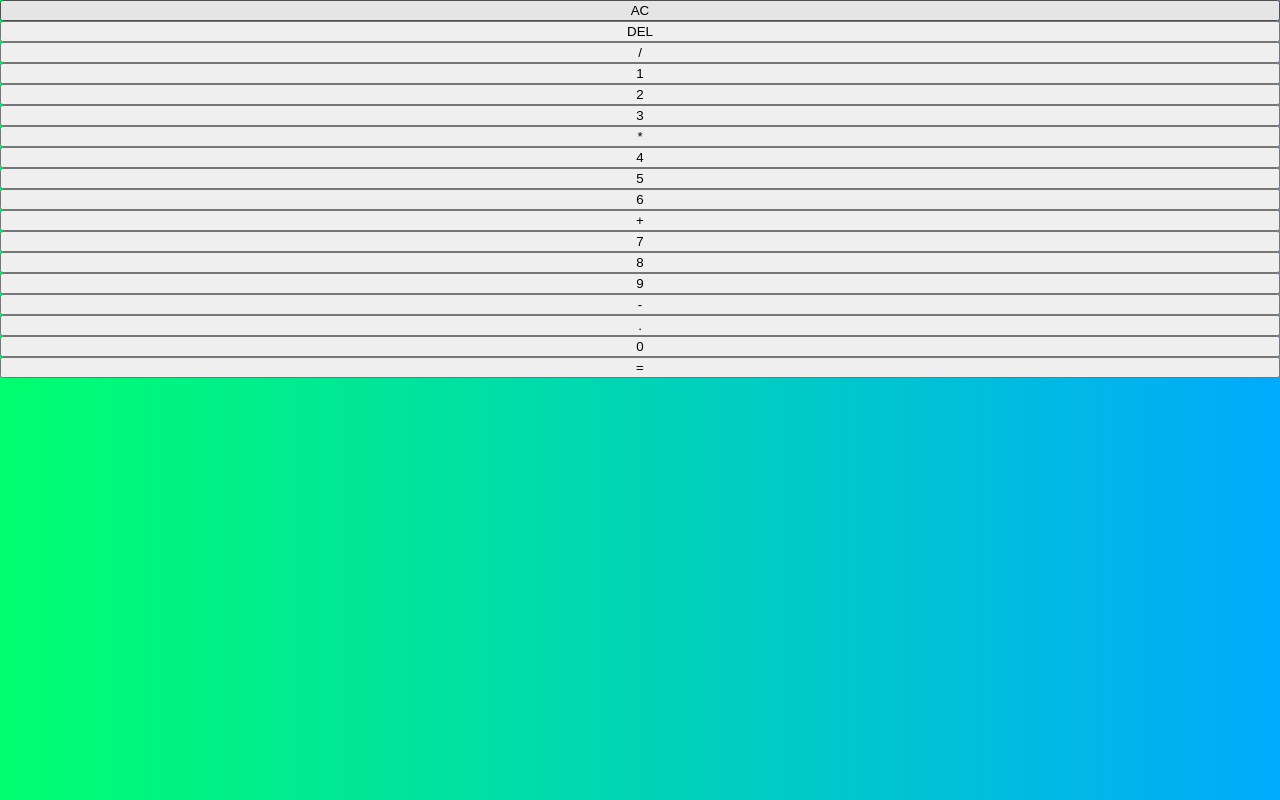
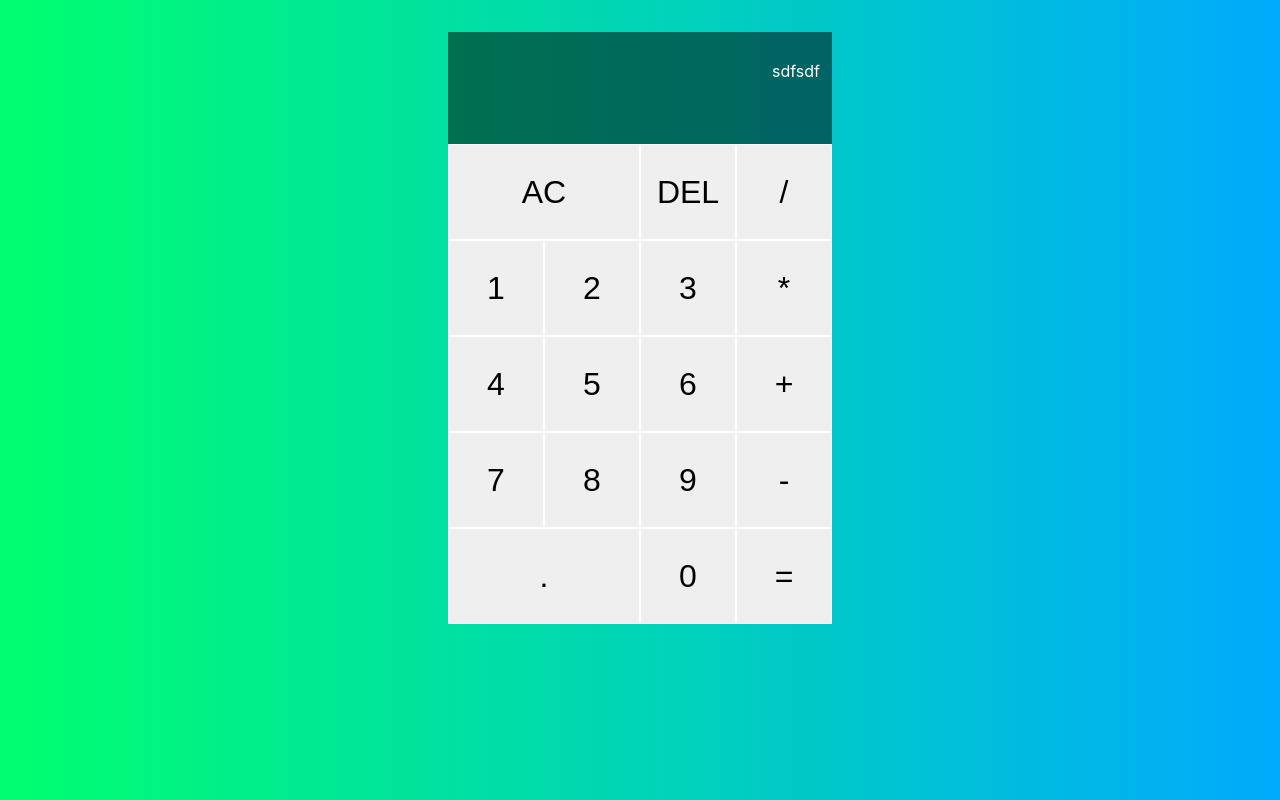
Before and after one commit to jakifasty/a-cute-calculator, a React (Create React App) app: page / in a window 1280 px wide. Built offline with nearby package versions, Linux system fonts and the light colour scheme.

Commit message:
complete frontedn of the calculator on CSS

```diff
--- a/src/App.js
+++ b/src/App.js
@@ -4,7 +4,7 @@ function App() {
   return (
     <div className="calculator-grid">
       <div className="output">
-        <div className="previous-operand"></div>
+        <div className="previous-operand">sdfsdf</div>
         <div className="current-operand"></div>
       </div>
       <button className="span-two">AC</button>
--- a/src/styles.css
+++ b/src/styles.css
@@ -1,9 +1,6 @@
 *, *::before, *::after{
     box-sizing: border-box;
 }
-
-
-
 
 body {
     margin: 0;
@@ -15,48 +12,44 @@ body {
 
 .calculator-grid{
     display: grid;
+    margin-top: 2rem;
+    justify-content: center;
+    grid-template-columns: repeat(4, 6rem);
+    grid-template-rows: minmax(7rem, auto) repeat(5, 6rem);
 }
 
-code {
-    font-family: source-code-pro, Menlo, Monaco, Consolas, 'Courier New',
-    monospace;
+.calculator-grid > button{
+    cursor: pointer;
+    font-size: 2rem;
+    border: 1px solid white;
+    outline: none;
+    background-color: rgba(red, green, blue, 0.75);
 }
 
-.App {
-    text-align: center;
-  }
-
-.App-logo {
-    height: 40vmin;
-    pointer-events: none;
+.calculator-grid > button:hover,
+.calculator-grid > button:focus{
+    background-color: rgba(255, 255, 255, .9);
 }
 
-@media (prefers-reduced-motion: no-preference) {
-.App-logo {
-    animation: App-logo-spin infinite 20s linear;
-}
+.span-one{
+    grid-column: span 1;
 }
 
-.App-header {
-    background-color: #282c34;
-    min-height: 100vh;
+.span-two{
+    grid-column: span 2;
+}
+
+.output{
+    grid-column: 1/-1;
+    background-color: rgba(0, 0, 0, 0.5);
     display: flex;
     flex-direction: column;
-    align-items: center;
-    justify-content: center;
-    font-size: calc(10px + 2vmin);
-    color: white;
+    align-items: flex-end;
+    justify-content: space-around;
+    padding: .75rem;
 }
 
-.App-link {
-    color: #61dafb;
+.output .previous-operand{
+    color: white;
+    font-size: medium;
 }
-
-@keyframes App-logo-spin {
-    from {
-        transform: rotate(0deg);
-    }
-    to {
-        transform: rotate(360deg);
-    }
-}
```
